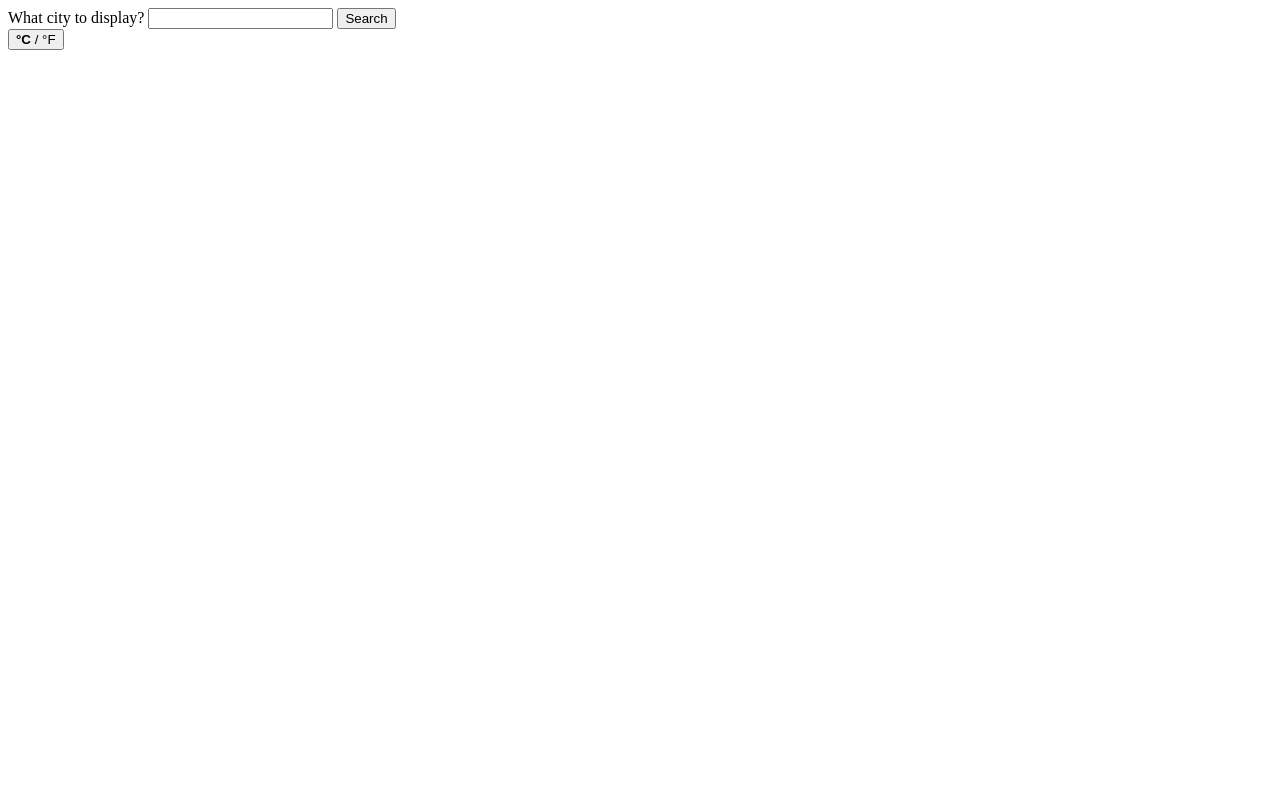
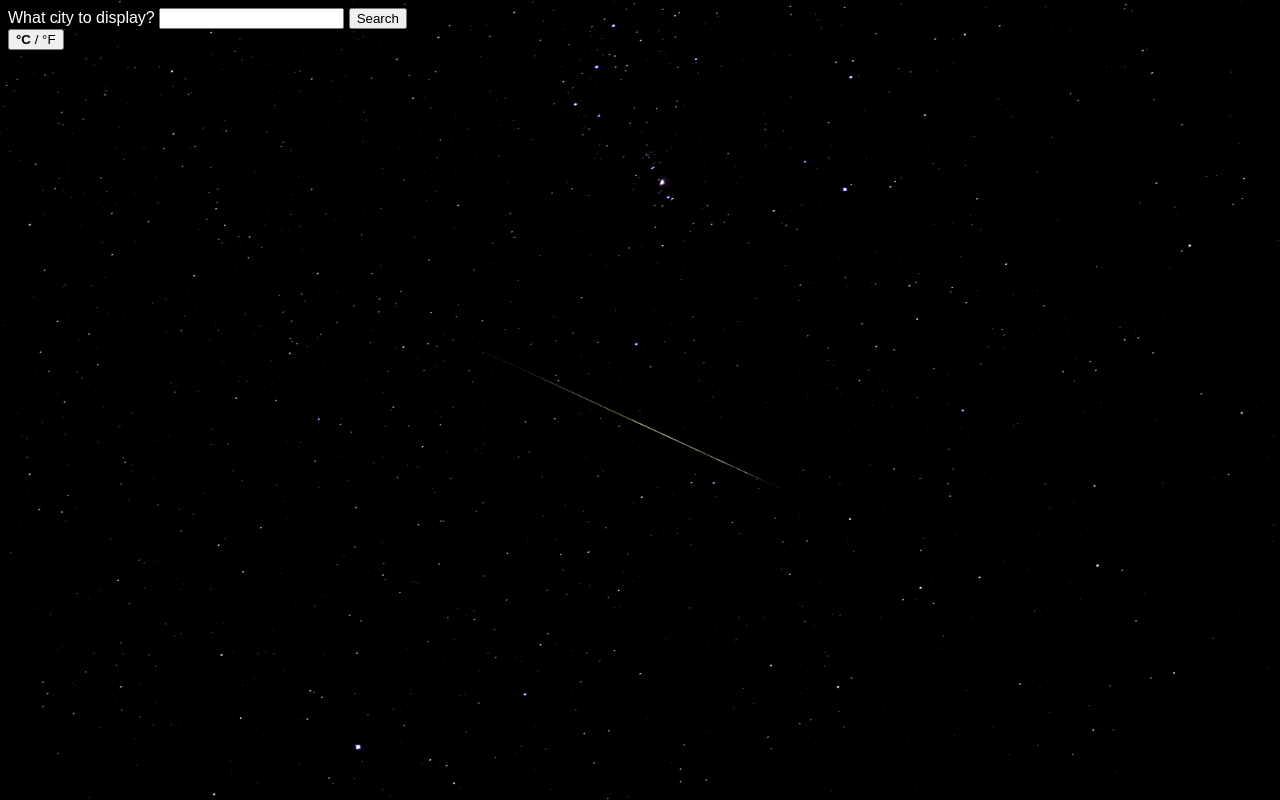
Before and after one commit to Tou1lle/weather-app-top, a website built with webpack: page src/template.html in a window 1280 px wide. Built offline with nearby package versions, Linux system fonts and the light colour scheme.

Commit message:
Add basic styling

```diff
--- a/src/styles.css
+++ b/src/styles.css
@@ -1,3 +1,17 @@
+:root {
+  --default-font: Arial, Helvetica, sans-serif;
+  --bg-img-stars: url("./assets/stars_top_project.jpg");
+  --color-white: #FFFFFF;
+}
+
+body {
+  font-family: var(--default-font);
+  color: var(--color-white);
+  background-image: var(--bg-img-stars);
+  background-size: cover;
+  background-repeat: no-repeat;
+}
+
 .chosen {
   font-weight: bold;
 }
```
Also changed, not shown: src/assets/stars_top_project.jpg (added).
